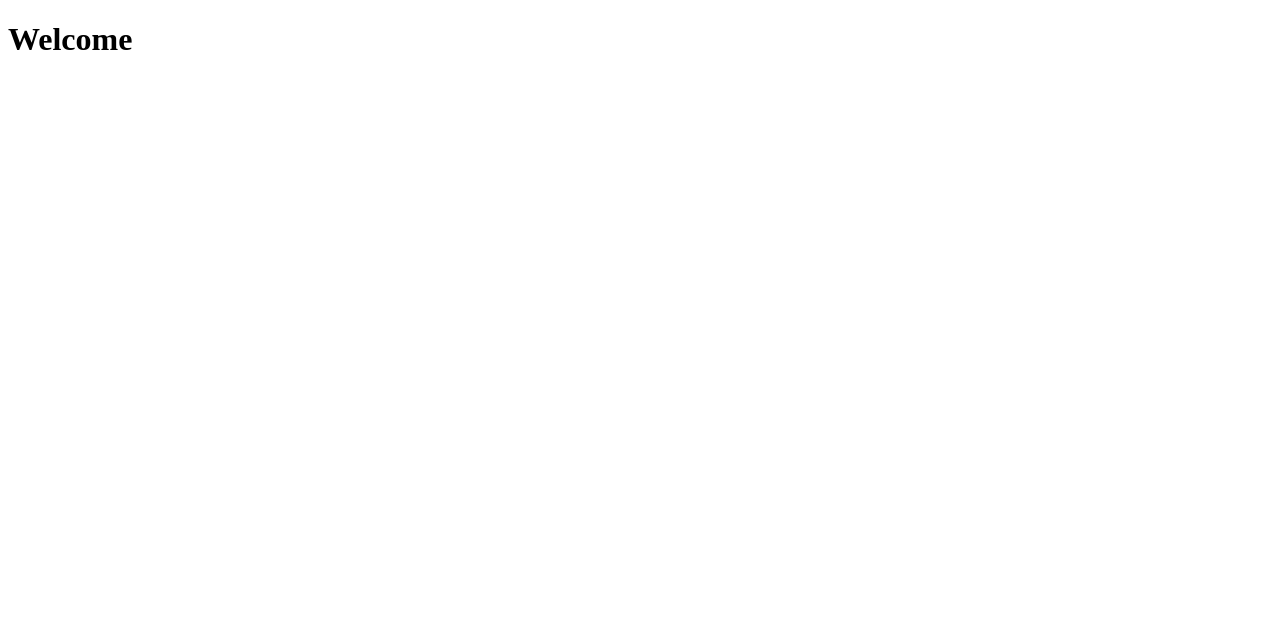
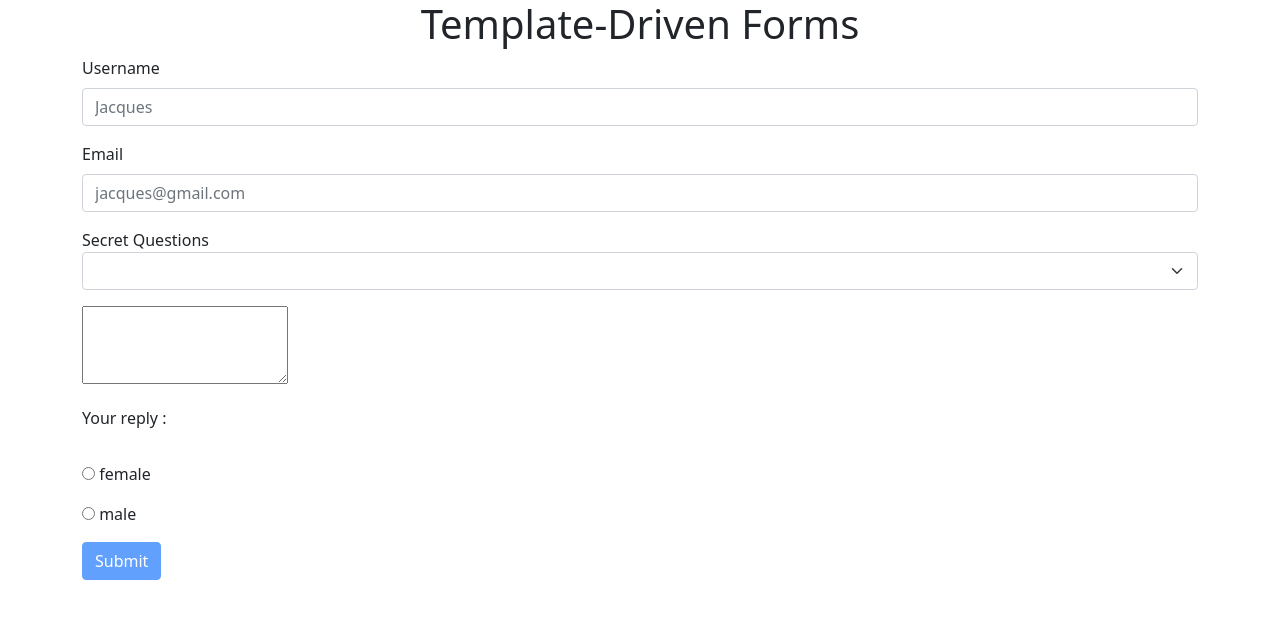
Before and after one commit to Clem10101998/formation-angular, an Angular app: page / in a window 1280 px wide. Shown: the top 618 px of the page. Built offline with nearby package versions, Linux system fonts and the light colour scheme.

Commit message:
Révisions template-driven forms

```diff
--- a/angular.json
+++ b/angular.json
@@ -27,6 +27,7 @@
               "src/assets"
             ],
             "styles": [
+              "node_modules/bootstrap/dist/css/bootstrap.min.css",
               "src/styles.css"
             ],
             "scripts": []
--- a/package.json
+++ b/package.json
@@ -18,6 +18,7 @@
     "@angular/platform-browser": "~12.2.0",
     "@angular/platform-browser-dynamic": "~12.2.0",
     "@angular/router": "~12.2.0",
+    "bootstrap": "^5.1.3",
     "rxjs": "~6.6.0",
     "tslib": "^2.3.0",
     "zone.js": "~0.11.4"
--- a/src/app/app.component.css
+++ b/src/app/app.component.css
@@ -0,0 +1,4 @@
+/* Allow to show invalid input */
+input.ng-invalid.ng-touched{
+    border: 1px solid red;
+}
--- a/src/app/app.component.html
+++ b/src/app/app.component.html
@@ -1 +1,48 @@
-<h1>Welcome</h1>
+<h1 style="text-align: center;">Template-Driven Forms</h1>
+<div class="container">
+  <!-- f est une réfrence permettant d'accéder au formulaire -->
+  <form class="row g-3" (ngSubmit)="onSubmit(f)" #f="ngForm">
+
+
+    <div class="col-12">
+      <!-- ngModel : allow to get control of the form -->
+      <label for="username" class="form-label">Username</label>
+      <input type="text" class="form-control" id="username" placeholder="Jacques" [(ngModel)]="user.username" name="username" required>
+    </div>
+    <div class="col-12">
+      <label for="email" class="form-label">Email</label>
+      <input type="email" class="form-control" id="email" placeholder="jacques@gmail.com" [(ngModel)]="user.email" name="email">
+    </div>
+    <div class="col-12">
+      <label for="secret">Secret Questions</label>
+      <select id="secret" class="form-select" [(ngModel)]="user.secretQuestion" name="secret">
+        <option value="get">Your first Pet ?</option>
+        <option value="teacher">Your first teacher</option>
+      </select>
+    </div>
+    <div class="col-12">
+      <textarea name="questionAnswer" rows="3" [(ngModel)]="user.answer"></textarea>
+    </div>
+    <p>Your reply : {{answer}}</p>
+
+    <!-- Gestion des Radio Button -->
+    <div class="col-12" *ngFor="let gender of genders">
+      <label>
+        <input type="radio" name="gender" [(ngModel)]="user.gender" [value]="gender"> {{gender}}
+      </label>
+    </div>
+    <div class="col-12">
+      <!-- Vérification de l'ensemble des champs avec les validators -->
+      <button type="submit" class="btn btn-primary" [disabled]="!f.valid">Submit</button>
+    </div>
+  </form>
+  <div *ngIf="submitted">
+    <h3>Your Data</h3>
+    <p>{{user.username}} </p>
+    <p>{{user.email}} </p>
+    <p>{{user.secretQuestion}} </p>
+    <p>{{user.answer}} </p>
+    <p>{{user.gender}} </p>
+
+  </div>
+</div>
--- a/src/app/app.component.ts
+++ b/src/app/app.component.ts
@@ -1,4 +1,5 @@
-import { Component } from '@angular/core';
+import { Component, ViewChild } from '@angular/core';
+import { NgForm } from '@angular/forms';
 
 @Component({
   selector: 'app-root',
@@ -6,5 +7,29 @@ import { Component } from '@angular/core';
   styleUrls: ['./app.component.css']
 })
 export class AppComponent {
+
+  //Properties for two way Binding
+  answer = '';
+  defaultQuestion = 'pet';
+  @ViewChild('f') signupForm: NgForm | undefined; //Accès au formulaire
   title = 'formation-angular';
+
+  genders = ['female', 'male'];
+
+  submitted = false;
+
+  user = {
+    username: '',
+    email: '',
+    secretQuestion: '',
+    answer: '',
+    gender: ''
+  };
+
+  onSubmit(form: NgForm){
+    this.submitted = true;
+    console.log(this.signupForm);//Vérification de la soumission du formulaire avec NgForm
+    //Reset form after submission
+    this.signupForm?.reset();
+  }
 }
--- a/src/app/app.module.ts
+++ b/src/app/app.module.ts
@@ -1,4 +1,5 @@
 import { NgModule } from '@angular/core';
+import { FormsModule } from '@angular/forms';
 import { BrowserModule } from '@angular/platform-browser';
 
 import { AppRoutingModule } from './app-routing.module';
@@ -10,7 +11,8 @@ import { AppComponent } from './app.component';
   ],
   imports: [
     BrowserModule,
-    AppRoutingModule
+    AppRoutingModule,
+    FormsModule
   ],
   providers: [],
   bootstrap: [AppComponent]
```
Also changed, not shown: 1 other file (tests, documents, lock files or other folders).
